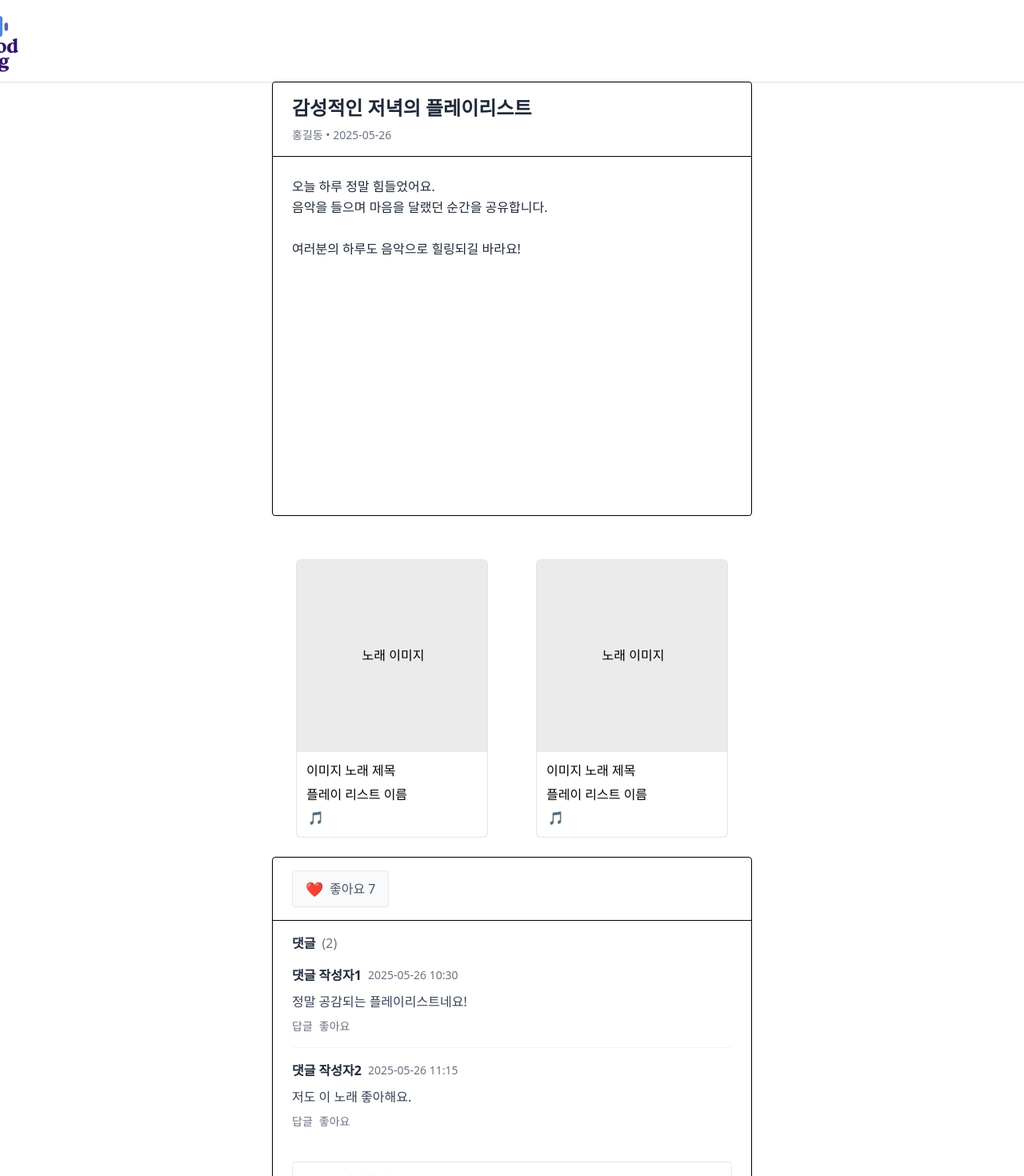
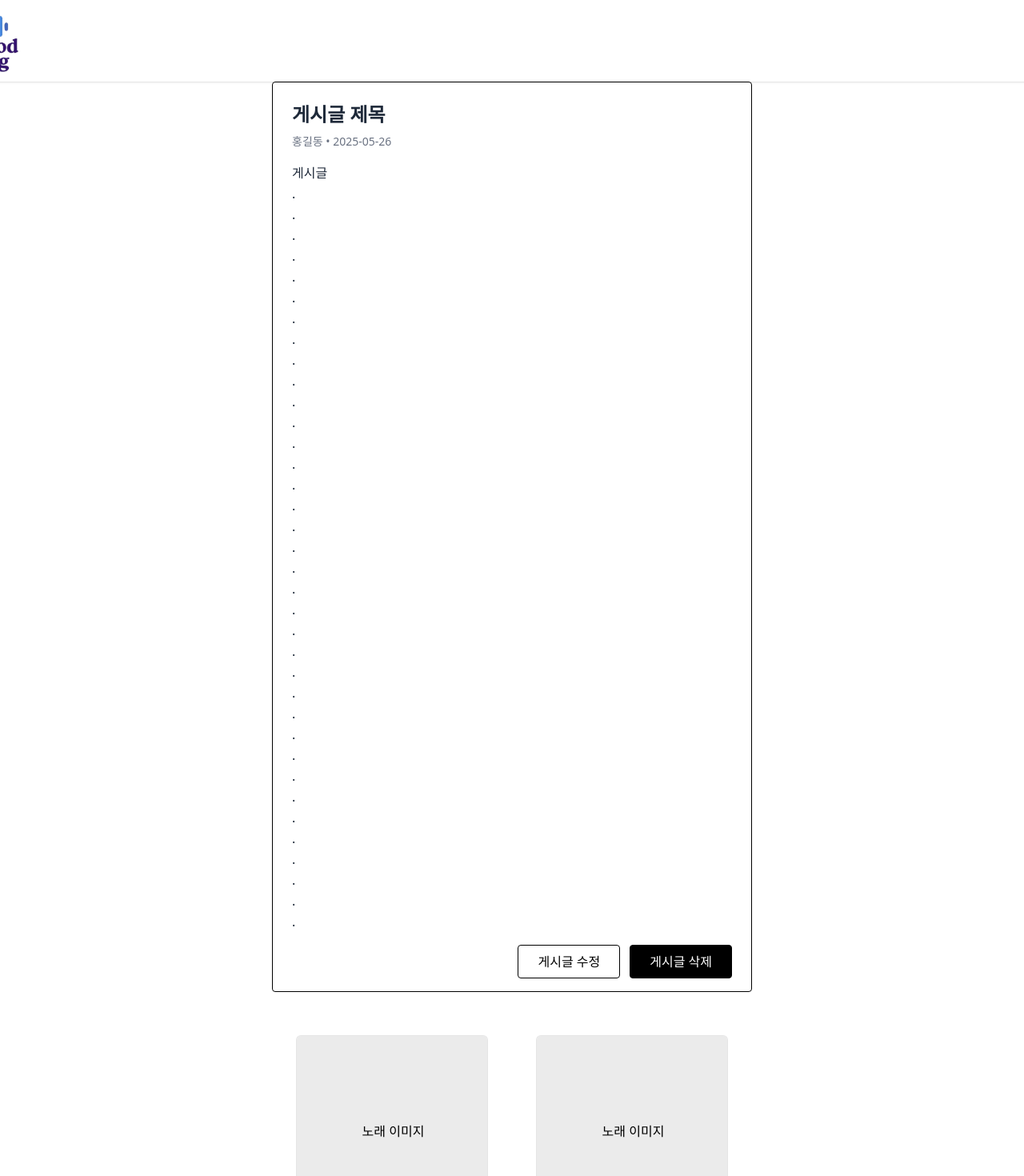
Before and after one commit to forwoni/MoodLog, a React (Vite) app in the folder frontend/my-app/: page /userpostdetail in a window 1280 px wide. Shown: the top 1470 px of the page at 80% size. Built offline with nearby package versions, Linux system fonts and the light colour scheme.

Commit message:
basic or temporary UserPostDetailPage

```diff
--- a/frontend/my-app/src/pages/UserPostDetailPage.tsx
+++ b/frontend/my-app/src/pages/UserPostDetailPage.tsx
@@ -6,15 +6,61 @@ import CommentSection from "../components/CommentSection";
 export default function PostDetailPage() {
   // 임시 데이터
   const postData = {
-    title: "감성적인 저녁의 플레이리스트",
-    content: `오늘 하루 정말 힘들었어요.
-음악을 들으며 마음을 달랬던 순간을 공유합니다.
-
-여러분의 하루도 음악으로 힐링되길 바라요!`,
+    title: "게시글 제목",
+    content: `게시글
+.
+.
+.
+.
+.
+.
+.
+.
+.
+.
+.
+.
+.
+.
+.
+.
+.
+.
+.
+.
+.
+.
+.
+.
+.
+.
+.
+.
+.
+.
+.
+.
+.
+.
+.
+.
+`,
     author: "홍길동",
     createdAt: "2025-05-26",
     likeCount: 7,
     isLiked: false
+  };
+
+  // 수정/삭제 버튼 클릭 핸들러 (원하는 기능으로 연결)
+  const handleEdit = () => {
+    alert("게시글 수정 페이지로 이동!");
+    // 예: navigate("/edit/1");
+  };
+  const handleDelete = () => {
+    if (window.confirm("정말로 삭제하시겠습니까?")) {
+      alert("게시글이 삭제되었습니다.");
+      // 실제 삭제 로직 구현
+    }
   };
 
   return (
@@ -23,23 +69,35 @@ export default function PostDetailPage() {
       <div className="max-w-[1200px] mx-auto pt-[102px] flex justify-center">
         {/* 게시글 본문 영역 */}
         <div className="flex-1 max-w-[600px]">
-          {/* 게시글 제목 및 내용 */}
-          <div className="border rounded bg-white mb-6">
-            <div className="px-6 py-4 border-b">
-              <h1 className="text-2xl font-bold text-gray-800 mb-2">
-                {postData.title}
-              </h1>
-              <div className="text-sm text-gray-500">
+          {/* 게시글 박스 */}
+          <div className="border rounded bg-white mb-6 relative">
+            {/* 게시글 제목/작성자/날짜/본문 */}
+            <div className="px-6 pt-6">
+              <h1 className="text-2xl font-bold text-gray-800 mb-2">{postData.title}</h1>
+              <div className="text-sm text-gray-500 mb-4">
                 {postData.author} • {postData.createdAt}
               </div>
-            </div>
-            <div className="px-6 py-6">
               <div
                 className="text-gray-800 whitespace-pre-wrap leading-relaxed"
                 style={{ minHeight: "400px" }}
               >
                 {postData.content}
               </div>
+            </div>
+            {/* 오른쪽 아래 버튼 영역 */}
+            <div className="flex justify-end gap-3 px-6 py-4">
+              <button
+                onClick={handleEdit}
+                className="px-6 py-2 border border-black rounded bg-white text-black font-medium transition hover:bg-gray-100"
+              >
+                게시글 수정
+              </button>
+              <button
+                onClick={handleDelete}
+                className="px-6 py-2 border border-black rounded bg-black text-white font-medium transition hover:bg-gray-800"
+              >
+                게시글 삭제
+              </button>
             </div>
           </div>
 
```
Also changed, not shown: frontend/my-app/src/layouts/headerBox.tsx (+0 -19 lines).
